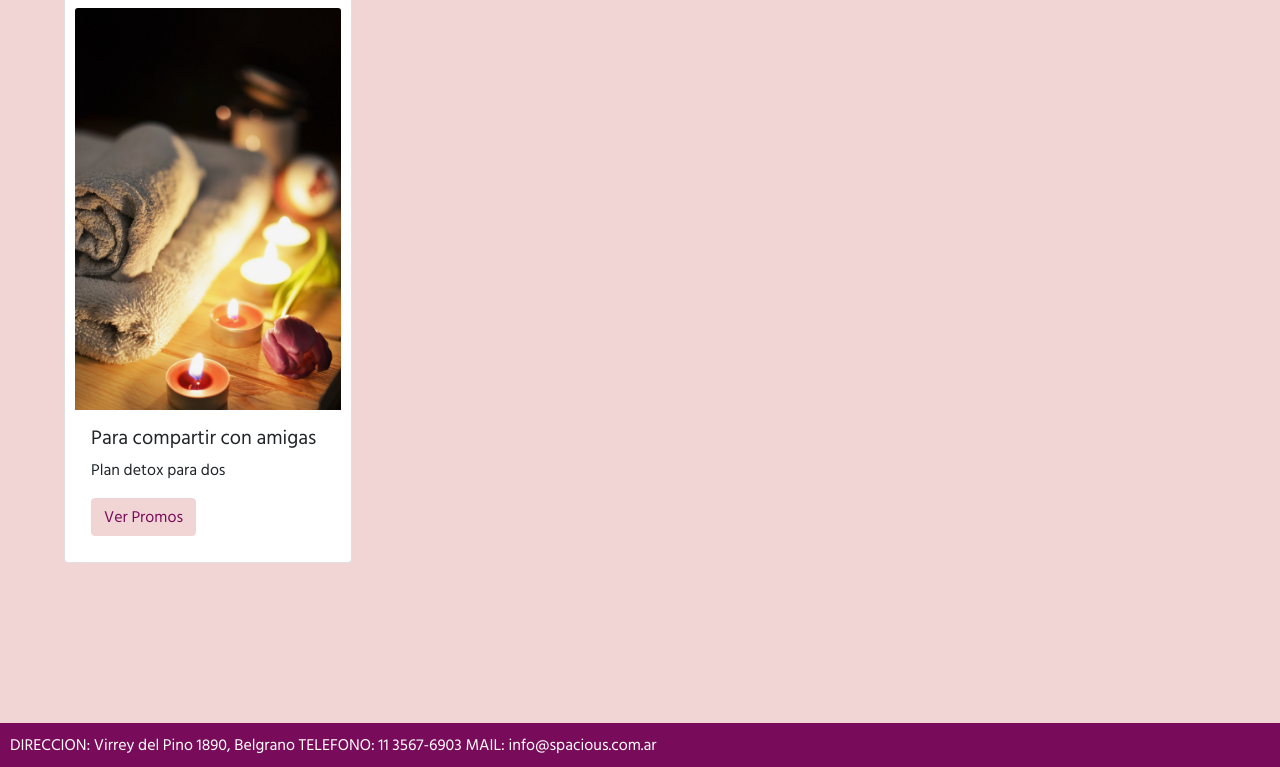
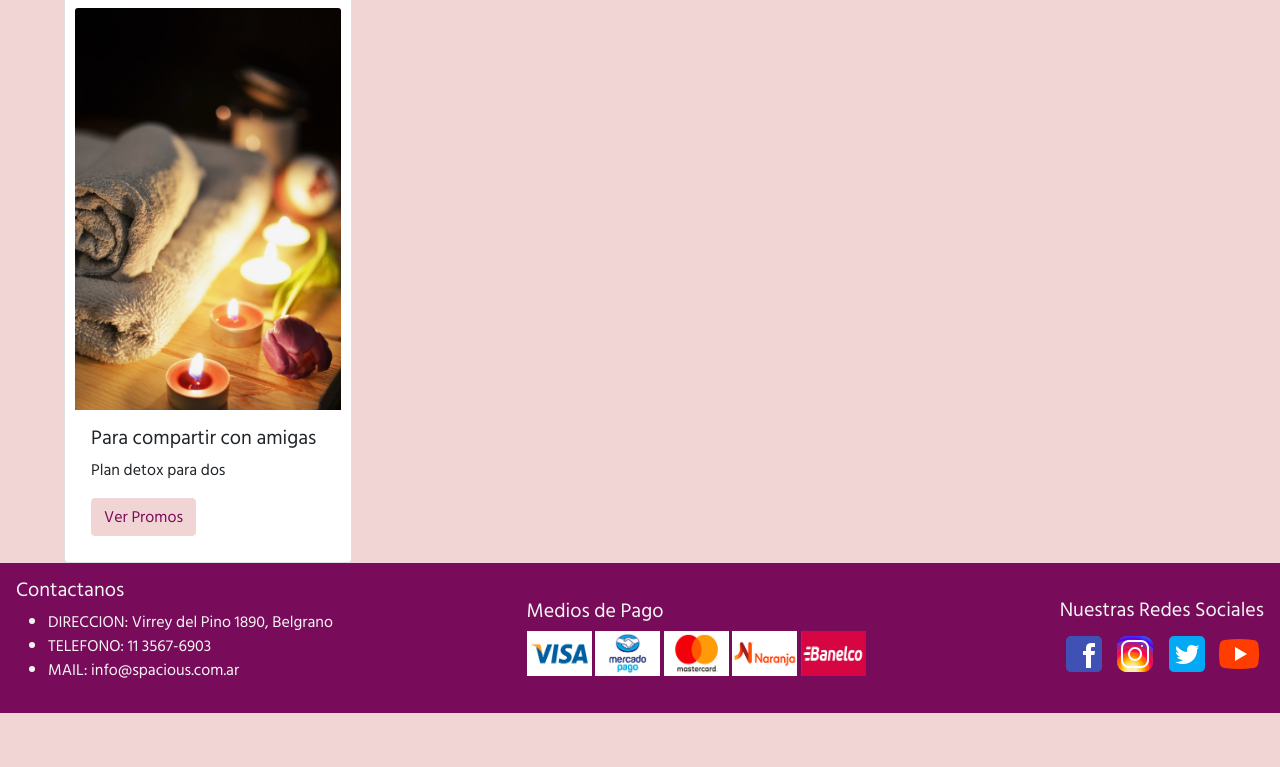
Before and after one commit to Pauli24-git/coderhouse-proyecto-final, a plain HTML site: page index.html in a window 1280 px wide. Shown: the part 2344-3111 px from the top of the page. After the commit the page ends 3057 px from the top, so only its background shows below. Drawn offline with nearby package versions, Linux system fonts and the light colour scheme.

Commit message:
modificacion footer

```diff
--- a/Estilos/style.scss
+++ b/Estilos/style.scss
@@ -70,6 +70,7 @@ body {
         height: 800px;
     }
 
+
     @include responsive(lg) {
         height: 345px;
     }
@@ -112,16 +113,30 @@ body {
 
 footer {
     background-color: #790C5A;
-    margin-top: 160px;
-    padding: 10px;
+    display: flex;
+    justify-content: space-evenly;
+    align-items: center;
+    color: whitesmoke;
+
+    @include responsive(sm) {
+     flex-direction: column;
+     height: 350px;
+     justify-content: space-between;
+     padding: 1rem;
+    }
+
+    @include responsive(lg) {
+    flex-direction: row;
+    height: 150px;
+    }
 }
 
-.footer__datosContacto {
-    color: white;
-    margin: 0px;
-    display: inline;
-    text-align: right;
+.footer__img {
+    height: 45px;
+    width: 65px;
 }
+
+
 
 
 h2 {
@@ -323,9 +338,6 @@ h3 {
     text-align: center;
 }
 
-
-
-
 .slide-top {
     -webkit-animation: slide-top 0.8s cubic-bezier(0.250, 0.460, 0.450, 0.940) 1000ms both;
     animation: slide-top 0.8s cubic-bezier(0.250, 0.460, 0.450, 0.940) 1000ms both;
--- a/index.html
+++ b/index.html
@@ -147,10 +147,37 @@
     </section>
 
     <footer class="footer">
-        <p class="footer__datosContacto">DIRECCION: Virrey del Pino 1890, Belgrano </p>
-        <p class="footer__datosContacto">TELEFONO: 11 3567-6903</p>
-        <p class="footer__datosContacto">MAIL: info@spacious.com.ar </p>
+        <div class="footer__datosContacto">
+            <h5>Contactanos</h5>
+            <ul>
+                <li> DIRECCION: Virrey del Pino 1890, Belgrano </li>
+                <li>TELEFONO: 11 3567-6903 </li>
+                <li>MAIL: info@spacious.com.ar </li>
+            </ul>
+        </div>
+
+        <div class="footer__pagos">
+            <h5>Medios de Pago</h5>
+            <img class="footer__img" src="./img/visa@2x.png" alt="tarjeta visa">
+            <img class="footer__img" src="./img/mercadopago@2x.png" alt="mercado pago">
+            <img class="footer__img" src="./img/mastercard@2x.png" alt="tarjeta mastercard">
+            <img class="footer__img" src="./img/tarjeta-naranja@2x.png" alt="tarjeta naranja">
+            <img class="footer__img" src="./img/banelco@2x.png" alt="banelco">
+        </div>
+
+        <div class="footer__redes">
+            <h5>Nuestras Redes Sociales</h5>
+            <img src="./img/icons8-facebook-48.png" alt="icono de facebook">
+            <img src="./img/icons8-instagram-48.png" alt="icono de instagram">
+            <img src="./img/icons8-twitter-cuadrado-48.png" alt="icono de twitter">
+            <img src="./img/icons8-youtube-play-48.png" alt="icono de youtube">
+        </div>
+
     </footer>
+
+
+
+
     <script src="https://cdn.jsdelivr.net/npm/bootstrap@5.1.2/dist/js/bootstrap.bundle.min.js"
         integrity="sha384-kQtW33rZJAHjgefvhyyzcGF3C5TFyBQBA13V1RKPf4uH+bwyzQxZ6CmMZHmNBEfJ" crossorigin="anonymous">
     </script>
```
Also changed, not shown: Estilos/style.css, img/amex@2x.png (added), img/banelco@2x.png (added), img/icons8-facebook-48.png (added), img/icons8-instagram-48.png (added), img/icons8-twitter-cuadrado-48.png (added), img/icons8-youtube-play-48.png (added), img/mastercard@2x.png (added), img/mercadopago@2x.png (added), img/tarjeta-naranja@2x.png (added), img/visa@2x.png (added), 1 other file.
